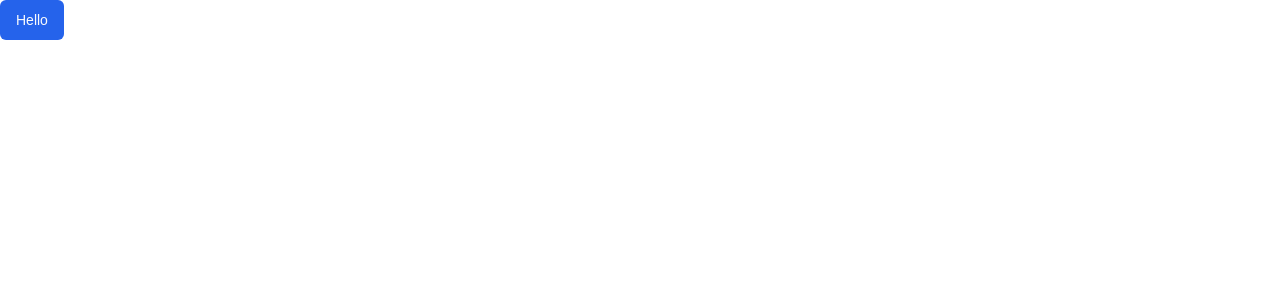
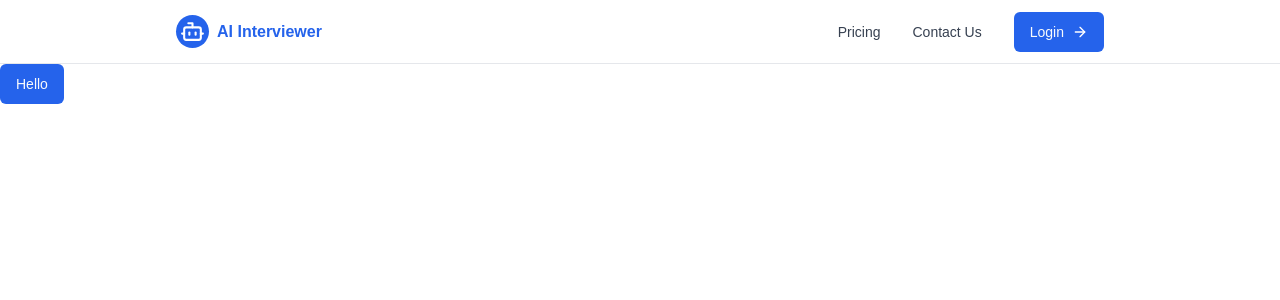
Before and after one commit to HimanshuS1nha/AI-Interviewer, a Next.js app: page / in a window 1280 px wide. Shown: the top 300 px of the page. Built offline with nearby package versions, Linux system fonts and the light colour scheme.

Commit message:
Landing page navbar added

```diff
--- /dev/null
+++ b/src/app/(landing-page)/layout.tsx
@@ -0,0 +1,14 @@
+import Navbar from "@/components/landing-page/Navbar";
+
+export default function LandingPageLayout({
+  children,
+}: Readonly<{
+  children: React.ReactNode;
+}>) {
+  return (
+    <>
+      <Navbar />
+      {children}
+    </>
+  );
+}
--- /dev/null
+++ b/src/components/BrandLogo.tsx
@@ -0,0 +1,15 @@
+import Link from "next/link";
+import { Bot } from "lucide-react";
+
+const BrandLogo = () => {
+  return (
+    <Link href={"/"} className="flex gap-x-2 items-center">
+      <div className="bg-primary p-1 rounded-full">
+        <Bot color="white" size={25} />
+      </div>
+      <p className="text-primary font-bold">AI Interviewer</p>
+    </Link>
+  );
+};
+
+export default BrandLogo;
--- /dev/null
+++ b/src/components/landing-page/Navbar.tsx
@@ -0,0 +1,37 @@
+import Link from "next/link";
+import { ArrowRight } from "lucide-react";
+
+import BrandLogo from "@/components/BrandLogo";
+import { Button } from "@/components/ui/button";
+
+const Navbar = () => {
+  return (
+    <nav className="sticky inset-x-0 top-0 z-20 flex justify-between h-[8vh] items-center bg-white/75 border-b border-b-gray-200 px-44 backdrop-blur-lg">
+      <BrandLogo />
+
+      <div className="flex gap-x-8 items-center">
+        <Link
+          href={"/pricing"}
+          className="hover:text-primary delay-100 transition-all text-sm text-gray-700 cursor-pointer"
+        >
+          Pricing
+        </Link>
+        <Link
+          href={"/contact-us"}
+          className="hover:text-primary delay-100 transition-all text-sm text-gray-700 cursor-pointer"
+        >
+          Contact Us
+        </Link>
+
+        <Button asChild>
+          <Link href={"/login"}>
+            <p>Login</p>
+            <ArrowRight size={24} color="white" />
+          </Link>
+        </Button>
+      </div>
+    </nav>
+  );
+};
+
+export default Navbar;
```
